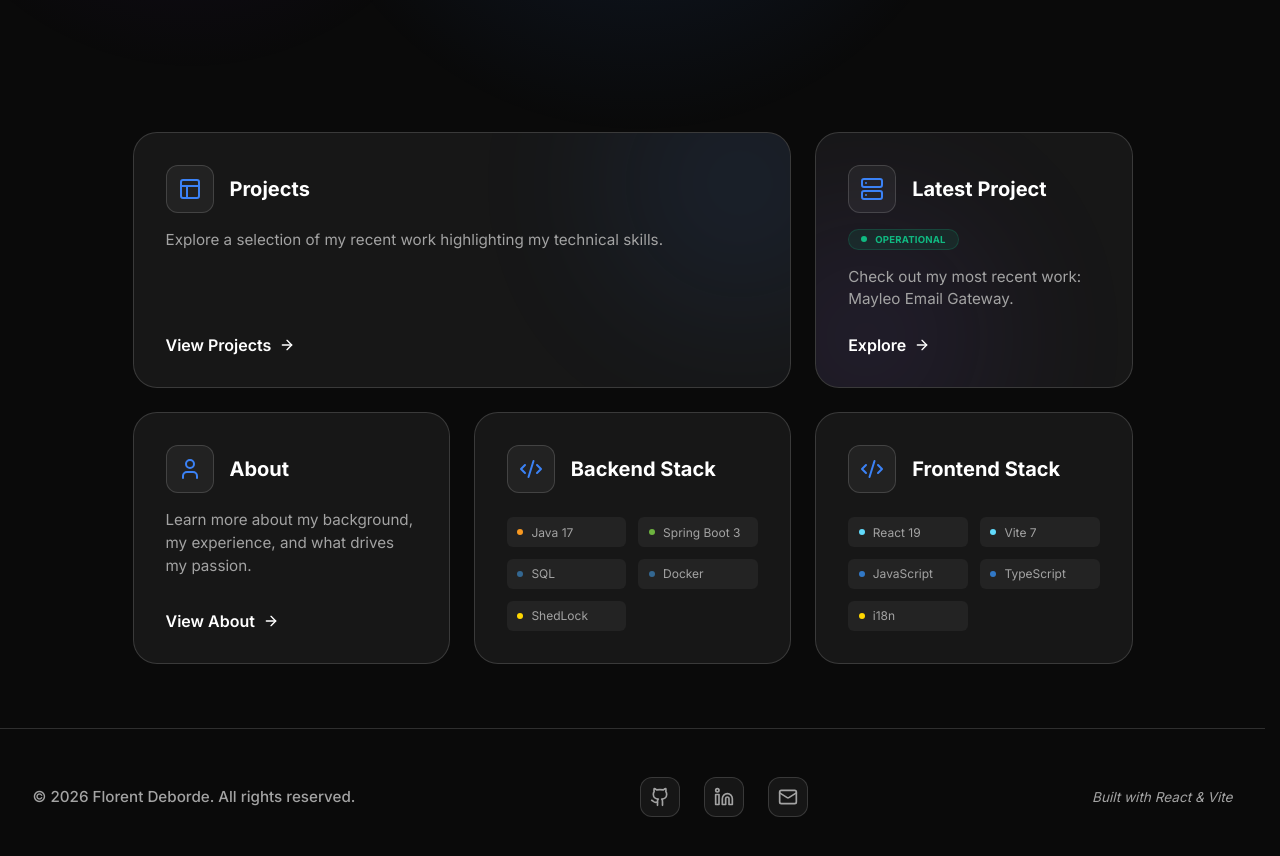
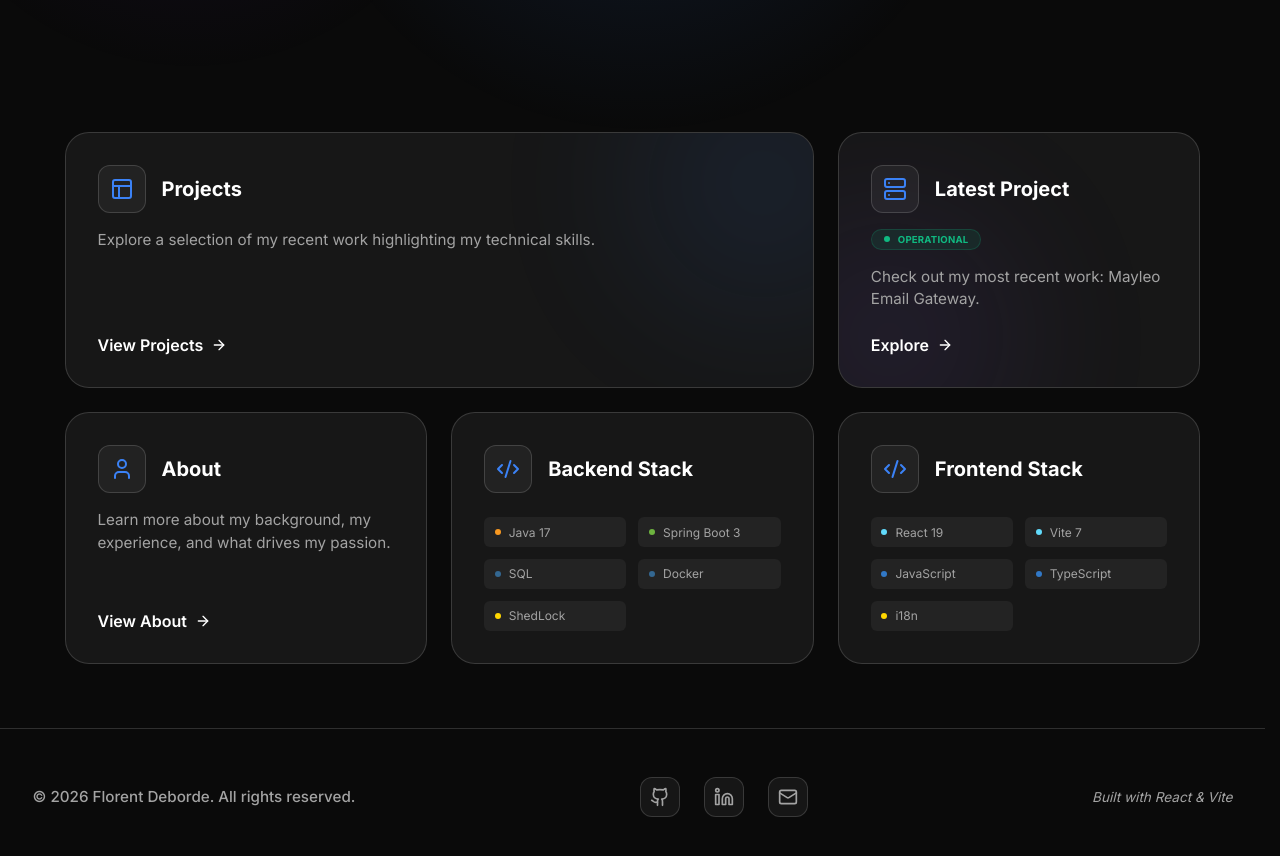
Before and after one commit to florentdeborde/portfolio, a React (Vite) app: page / in a window 1280 px wide. Shown: the part 620-1476 px from the top of the page. Built offline with nearby package versions, Linux system fonts and the light colour scheme.

Commit message:
fix: remove max-width in home page

```diff
--- a/src/pages/Home.module.css
+++ b/src/pages/Home.module.css
@@ -3,7 +3,6 @@
     display: grid;
     gap: 1.5rem;
     grid-template-columns: 1fr;
-    max-width: 1000px;
     margin: 3rem auto 0;
     animation: fade-in-up 0.8s ease-out 0.2s forwards;
     opacity: 0;
```
